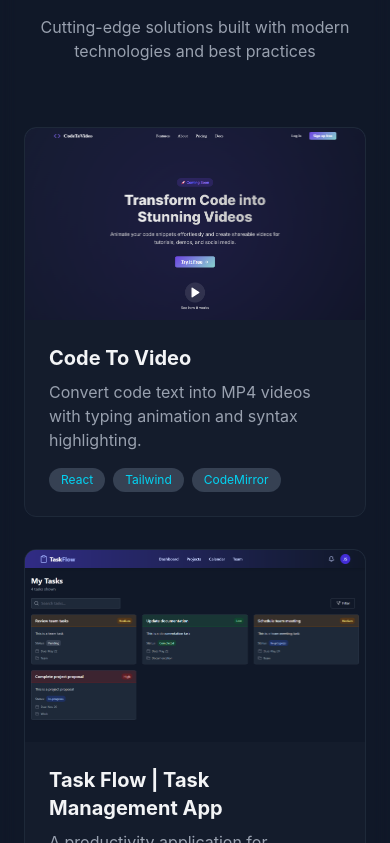
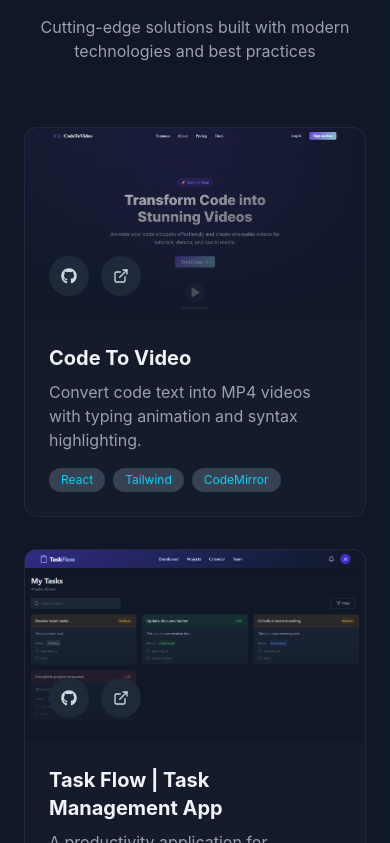
Before and after one commit to Udodirim5/zeirrow-dev, a Next.js app: page / in a window 390 px wide. Shown: the part 961-1804 px from the top of the page. Built offline with nearby package versions, Linux system fonts and the light colour scheme.

Commit message:
fix: Adjust opacity behavior in Projects component for better visibility on hover

```diff
--- a/src/components/Projects.jsx
+++ b/src/components/Projects.jsx
@@ -43,11 +43,13 @@
                     src={project.screenshot}
                     alt="screenshot of the site"
                     className="text-gray-500 text-lg"
-                    onError={(e) => { e.target.src = "/images/fallback-image.png"; }}
+                    onError={(e) => {
+                      e.target.src = "/images/fallback-image.png";
+                    }}
                     loading="lazy"
                   />
                 </div>
-                <div className="absolute inset-0 bg-gradient-to-t from-gray-900/90 to-transparent opacity-0 group-hover:opacity-100 transition-opacity flex items-end p-6">
+                <div className="absolute inset-0 bg-gradient-to-t from-gray-900/90 to-transparent opacity-100 md:opacity-0 md:group-hover:opacity-100 transition-opacity flex items-end p-6">
                   <div className="flex gap-3">
                     <motion.a
                       whileHover={{
```
